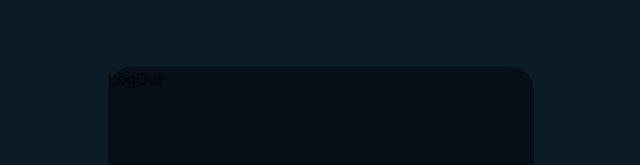
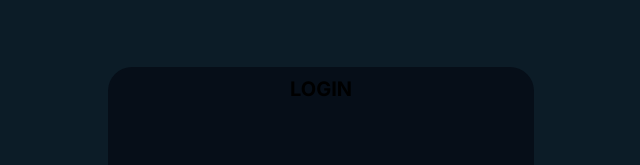
Before and after one commit to ElYizuz123/My-form-next-project, a Next.js app: page / in a window 1280 px wide. Shown: the top 165 px of the page, without its empty margins (319-959 px from the left). Built offline with nearby package versions, Linux system fonts and the light colour scheme.

Commit message:
login name added

```diff
--- a/src/components/LogIn.jsx
+++ b/src/components/LogIn.jsx
@@ -2,8 +2,11 @@ import React from 'react'
 
 const LogIn = () => {
   return (
-    <div className='w-4/12 h-5/6 bg-slate-600 rounded-3xl bg-grayFG '>
-        LogOut
+    <div className='w-4/12 h-5/6 bg-slate-600 rounded-3xl bg-grayFG'>
+        <div className='w-full h-3 mt-4 flex justify-center items-center'>
+            <p className='font-bold text-xl'>LOGIN</p>
+        </div>
+        <div></div>
     </div>
   )
 }
--- a/tailwind.config.js
+++ b/tailwind.config.js
@@ -9,6 +9,7 @@ module.exports = {
     colors: {
       'grayBG': '#0c1c27',
       'grayFG': '#060e18',
+      'textSlot': '#a0c3d4',
     },
     extend: {
       backgroundImage: {
```
